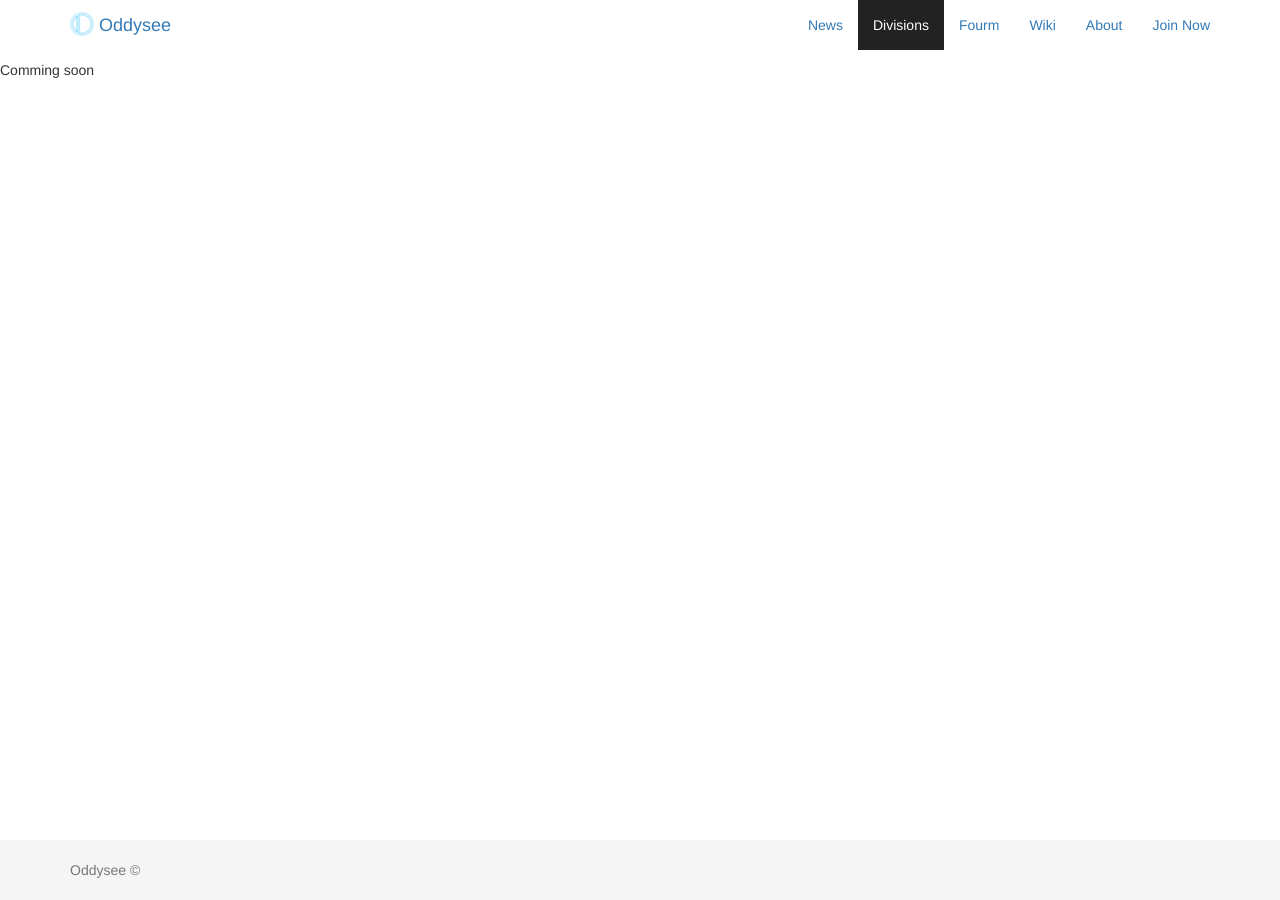
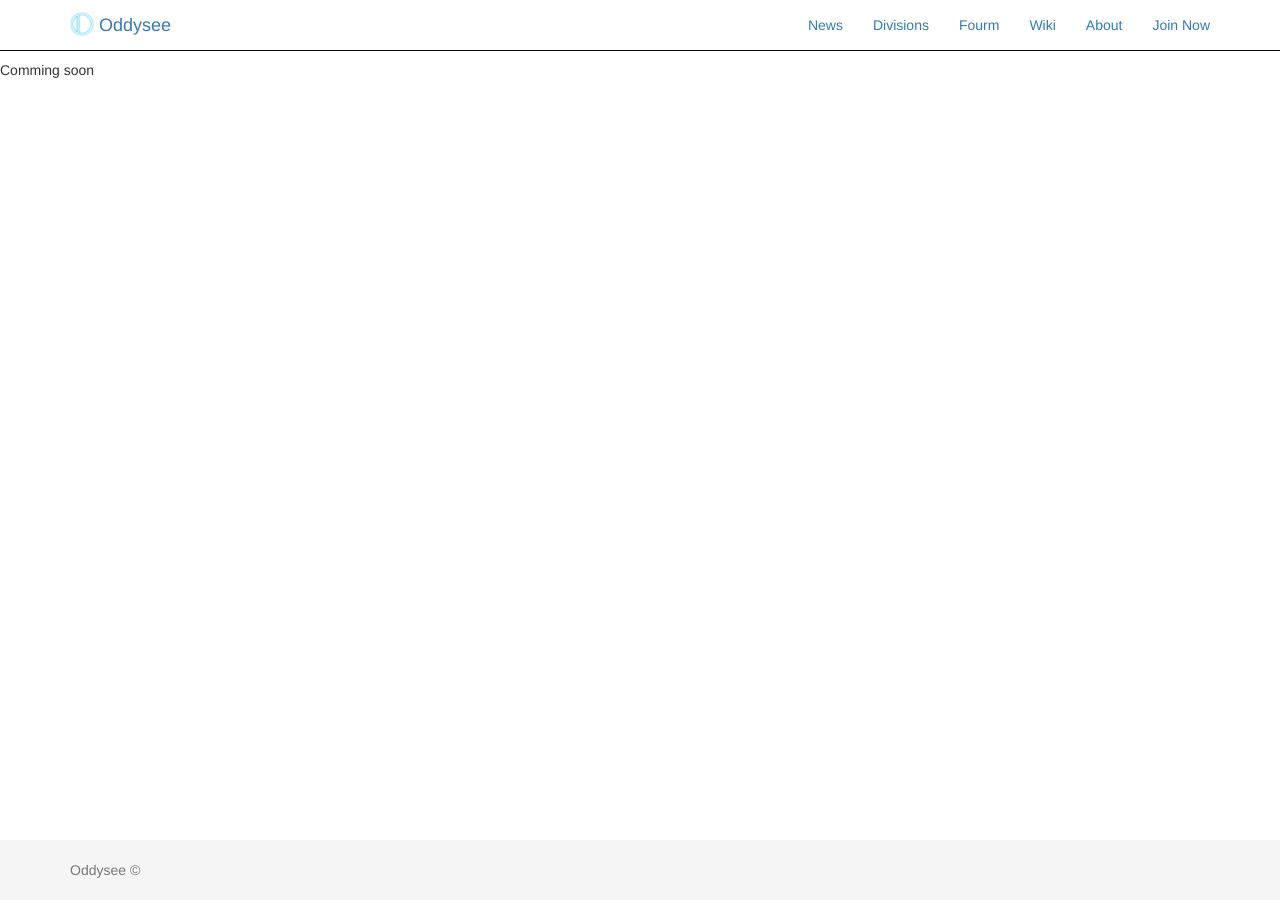
Before and after one commit to OddyseeGamers/oddysee, a Jekyll site: the page built from divisions/index.md, in a window 1280 px wide. Built offline with Jekyll 4.4.1, drawn with Linux system fonts in a browser that asks for light colours; nearby versions of some CDN libraries.

Commit message:
Update stylesheet.css

```diff
--- a/css/stylesheet.css
+++ b/css/stylesheet.css
@@ -35,19 +35,14 @@ body {
   background-color: #f5f5f5;
 }
 
-.navbar-nav>.active>a, .navbar-nav>.active>a:hover, .navbar-nav>.active>a:focus {
-color: #fff;
-background-color: #222;
-}
-
-.navbar-inverse .navbar-nav>.active>a, .navbar-inverse .navbar-nav>.active>a:hover, .navbar-inverse .navbar-nav>.active>a:focus {
-color: #000;
-background-color: #fff;
+.navbar {
+  background-color: #fff;
+  border-color: #080808;
 }
 
 .navbar-inverse {
-  background-color: #080808;
-  border-color: #080808;
+  background-color: #222;
+  border-color: #fff;
 }
 
 .navbar-brand > img {
```
